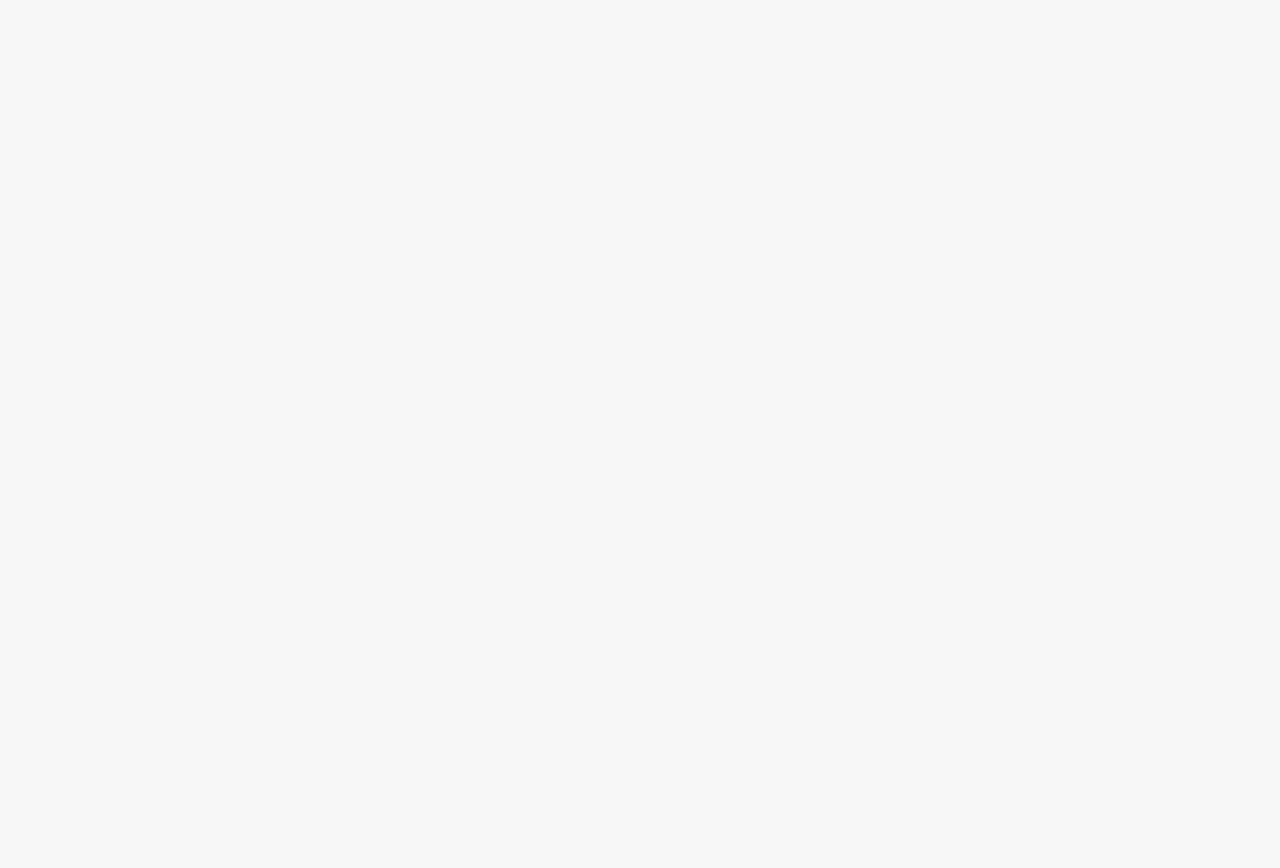
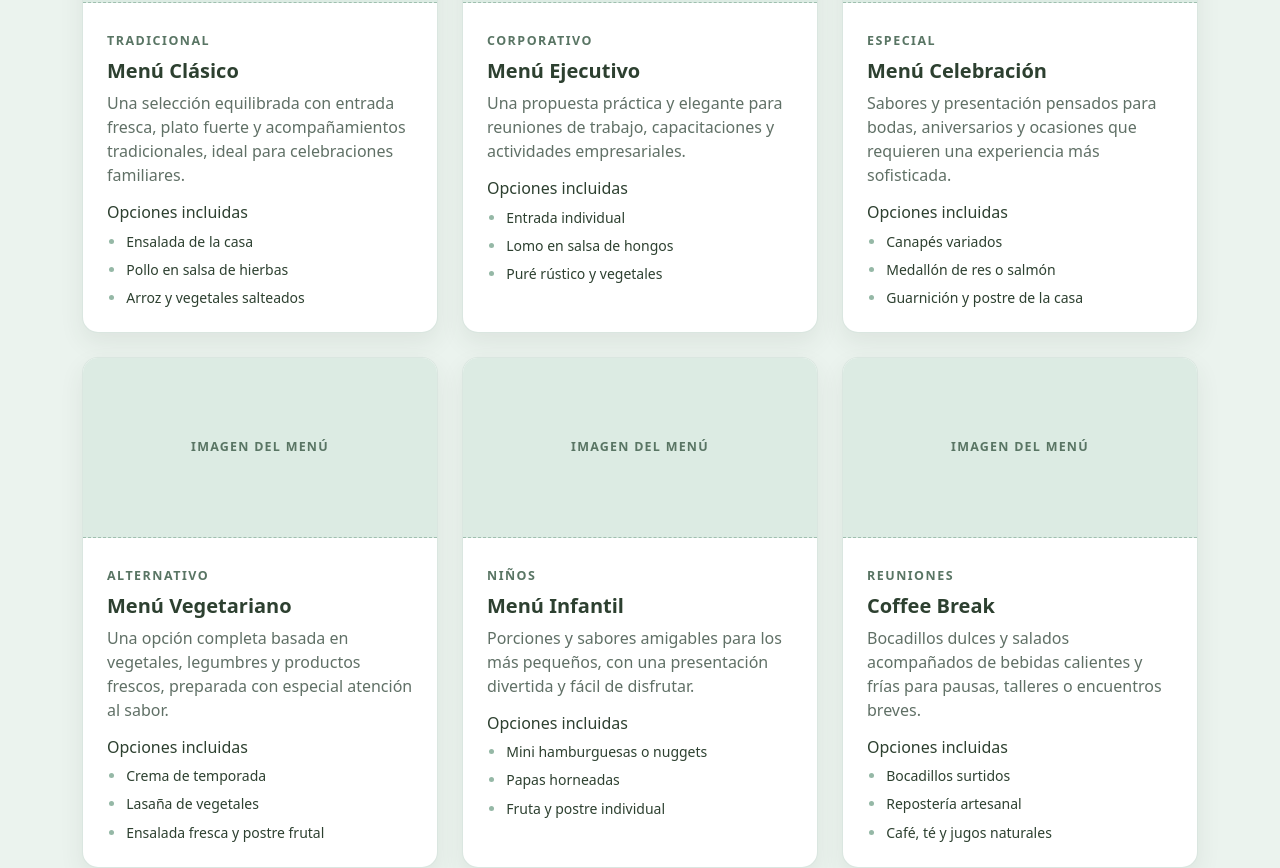
Before and after one commit to JasonM910/Proyecto-Requerimientos, a React (Vite) app: page /servicios in a window 1280 px wide. Shown: the part 1304-2172 px from the top of the page. Before the commit the page ends 1072 px from the top, so only its background shows below. Built offline with nearby package versions, Linux system fonts and the light colour scheme.

Commit message:
version_6.0

```diff
--- /dev/null
+++ b/src/data/menus.js
@@ -0,0 +1,52 @@
+const menus = [
+  {
+    id: 1,
+    nombre: "Menú Clásico",
+    categoria: "Tradicional",
+    descripcion:
+      "Una selección equilibrada con entrada fresca, plato fuerte y acompañamientos tradicionales, ideal para celebraciones familiares.",
+    opciones: ["Ensalada de la casa", "Pollo en salsa de hierbas", "Arroz y vegetales salteados"],
+  },
+  {
+    id: 2,
+    nombre: "Menú Ejecutivo",
+    categoria: "Corporativo",
+    descripcion:
+      "Una propuesta práctica y elegante para reuniones de trabajo, capacitaciones y actividades empresariales.",
+    opciones: ["Entrada individual", "Lomo en salsa de hongos", "Puré rústico y vegetales"],
+  },
+  {
+    id: 3,
+    nombre: "Menú Celebración",
+    categoria: "Especial",
+    descripcion:
+      "Sabores y presentación pensados para bodas, aniversarios y ocasiones que requieren una experiencia más sofisticada.",
+    opciones: ["Canapés variados", "Medallón de res o salmón", "Guarnición y postre de la casa"],
+  },
+  {
+    id: 4,
+    nombre: "Menú Vegetariano",
+    categoria: "Alternativo",
+    descripcion:
+      "Una opción completa basada en vegetales, legumbres y productos frescos, preparada con especial atención al sabor.",
+    opciones: ["Crema de temporada", "Lasaña de vegetales", "Ensalada fresca y postre frutal"],
+  },
+  {
+    id: 5,
+    nombre: "Menú Infantil",
+    categoria: "Niños",
+    descripcion:
+      "Porciones y sabores amigables para los más pequeños, con una presentación divertida y fácil de disfrutar.",
+    opciones: ["Mini hamburguesas o nuggets", "Papas horneadas", "Fruta y postre individual"],
+  },
+  {
+    id: 6,
+    nombre: "Coffee Break",
+    categoria: "Reuniones",
+    descripcion:
+      "Bocadillos dulces y salados acompañados de bebidas calientes y frías para pausas, talleres o encuentros breves.",
+    opciones: ["Bocadillos surtidos", "Repostería artesanal", "Café, té y jugos naturales"],
+  },
+];
+
+export default menus;
--- a/src/index.css
+++ b/src/index.css
@@ -84,6 +84,45 @@ main {
 
 .caracteristicas-resumen li::marker,
 .lista-incluye li::marker {
+  color: var(--verde-salvia);
+}
+
+.seccion-menus {
+  background-color: var(--verde-hielo);
+}
+
+.card-menu {
+  background-color: var(--blanco-puro);
+  border: 1px solid rgba(var(--verde-salvia-rgb), 0.35);
+  box-shadow: 0 10px 24px rgba(var(--verde-bosque-rgb), 0.08);
+  transition: transform 0.3s ease, box-shadow 0.3s ease;
+}
+
+.card-menu:hover {
+  transform: translateY(-4px);
+  box-shadow: 0 14px 30px rgba(var(--verde-bosque-rgb), 0.12);
+}
+
+.imagen-menu-placeholder {
+  display: grid;
+  place-items: center;
+  min-height: 180px;
+  color: var(--verde-etiqueta);
+  background-color: var(--verde-niebla);
+  border-bottom: 1px dashed rgba(var(--verde-salvia-rgb), 0.85);
+  font-size: 0.78rem;
+  font-weight: 700;
+  letter-spacing: 0.1em;
+  text-transform: uppercase;
+}
+
+.lista-menu {
+  display: grid;
+  gap: 0.45rem;
+  padding-left: 1.2rem;
+}
+
+.lista-menu li::marker {
   color: var(--verde-salvia);
 }
 
--- a/src/pages/Services.jsx
+++ b/src/pages/Services.jsx
@@ -1,6 +1,7 @@
 import { Container, Row, Col } from "react-bootstrap";
 import ServiceCard from "../components/ServiceCard";
 import servicios from "../data/services";
+import menus from "../data/menus";
 
 function Services() {
   return (
@@ -37,6 +38,39 @@ function Services() {
           </Row>
         </Container>
       </section>
+
+      <section className="seccion-menus py-5" aria-labelledby="menus-titulo">
+        <Container>
+          <div className="text-center mb-5">
+            <span className="seccion-etiqueta">Opciones gastronómicas</span>
+            <h2 id="menus-titulo" className="mt-2 mb-2">Nuestros menús</h2>
+            <p className="text-muted mx-auto mb-0 texto-limitado">
+              Explora nuestras propuestas base. Cada menú puede adaptarse a las necesidades y preferencias de tu evento.
+            </p>
+          </div>
+
+          <Row className="g-4">
+            {menus.map((menu) => (
+              <Col key={menu.id} md={6} lg={4}>
+                <article className="card-menu h-100 rounded-4 overflow-hidden">
+                  <div className="imagen-menu-placeholder" role="img" aria-label={`Espacio para imagen de ${menu.nombre}`}>
+                    <span aria-hidden="true">Imagen del menú</span>
+                  </div>
+                  <div className="p-4">
+                    <span className="seccion-etiqueta">{menu.categoria}</span>
+                    <h3 className="h5 fw-bold mt-2 mb-2">{menu.nombre}</h3>
+                    <p className="text-muted">{menu.descripcion}</p>
+                    <h4 className="h6 mb-2">Opciones incluidas</h4>
+                    <ul className="lista-menu small mb-0">
+                      {menu.opciones.map((opcion) => <li key={opcion}>{opcion}</li>)}
+                    </ul>
+                  </div>
+                </article>
+              </Col>
+            ))}
+          </Row>
+        </Container>
+      </section>
     </main>
   );
 }
```
